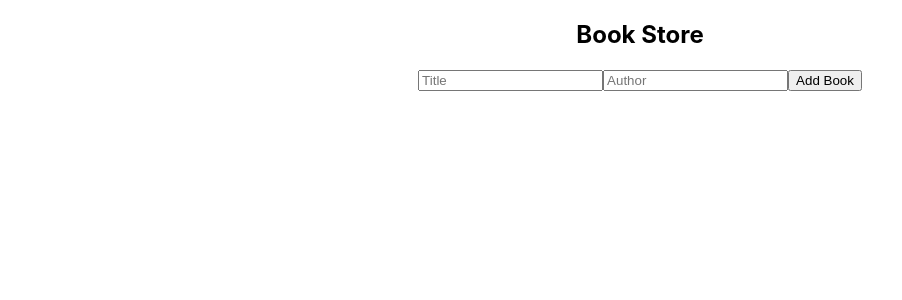
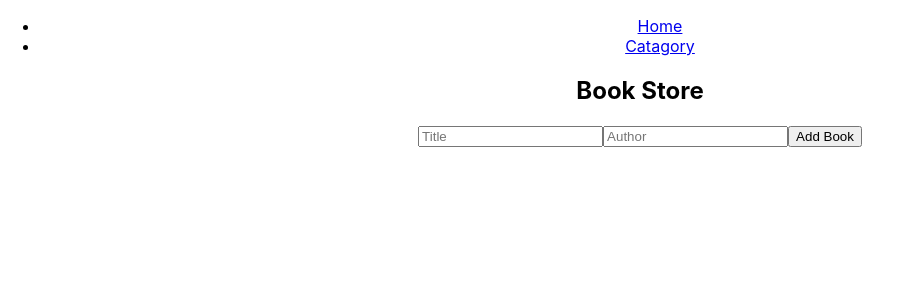
Before and after one commit to getssh/Bookstore, a React (Create React App) app: page / in a window 1280 px wide. Shown: the top 300 px of the page, without its empty margins (0-902 px from the left). Built offline with nearby package versions, Linux system fonts and the light colour scheme.

Commit message:
Add router links to header

```diff
--- a/src/App.js
+++ b/src/App.js
@@ -1,12 +1,14 @@
 import { BrowserRouter, Routes, Route } from 'react-router-dom';
 import Book from './components/Book';
 import BookCatagory from './components/bookCatagory/BookCatagory';
+import Header from './components/header/Header';
 import './App.css';
 
 function App() {
   return (
     <div className="App">
       <BrowserRouter>
+        <Header />
         <Routes>
           <Route index element={<Book />} />
           <Route path="categories" element={<BookCatagory />} />
--- a/src/components/header/Header.js
+++ b/src/components/header/Header.js
@@ -0,0 +1,20 @@
+import './Header.css';
+import { Outlet, Link } from 'react-router-dom';
+
+const Header = () => (
+  <div>
+    <nav>
+      <ul>
+        <li>
+          <Link to="/">Home</Link>
+        </li>
+        <li>
+          <Link to="/categories">Catagory</Link>
+        </li>
+      </ul>
+    </nav>
+    <Outlet />
+  </div>
+);
+
+export default Header;
```
